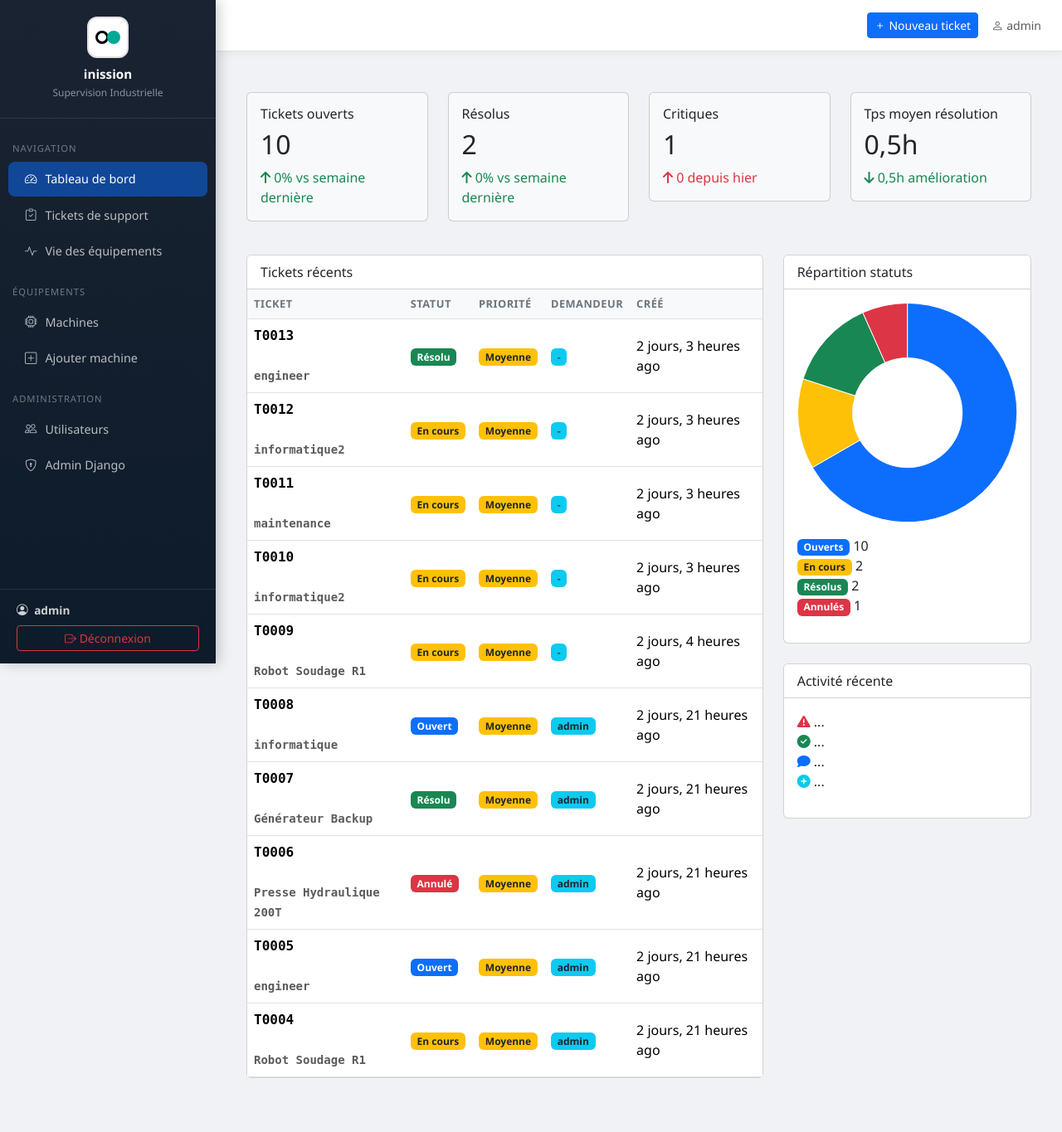
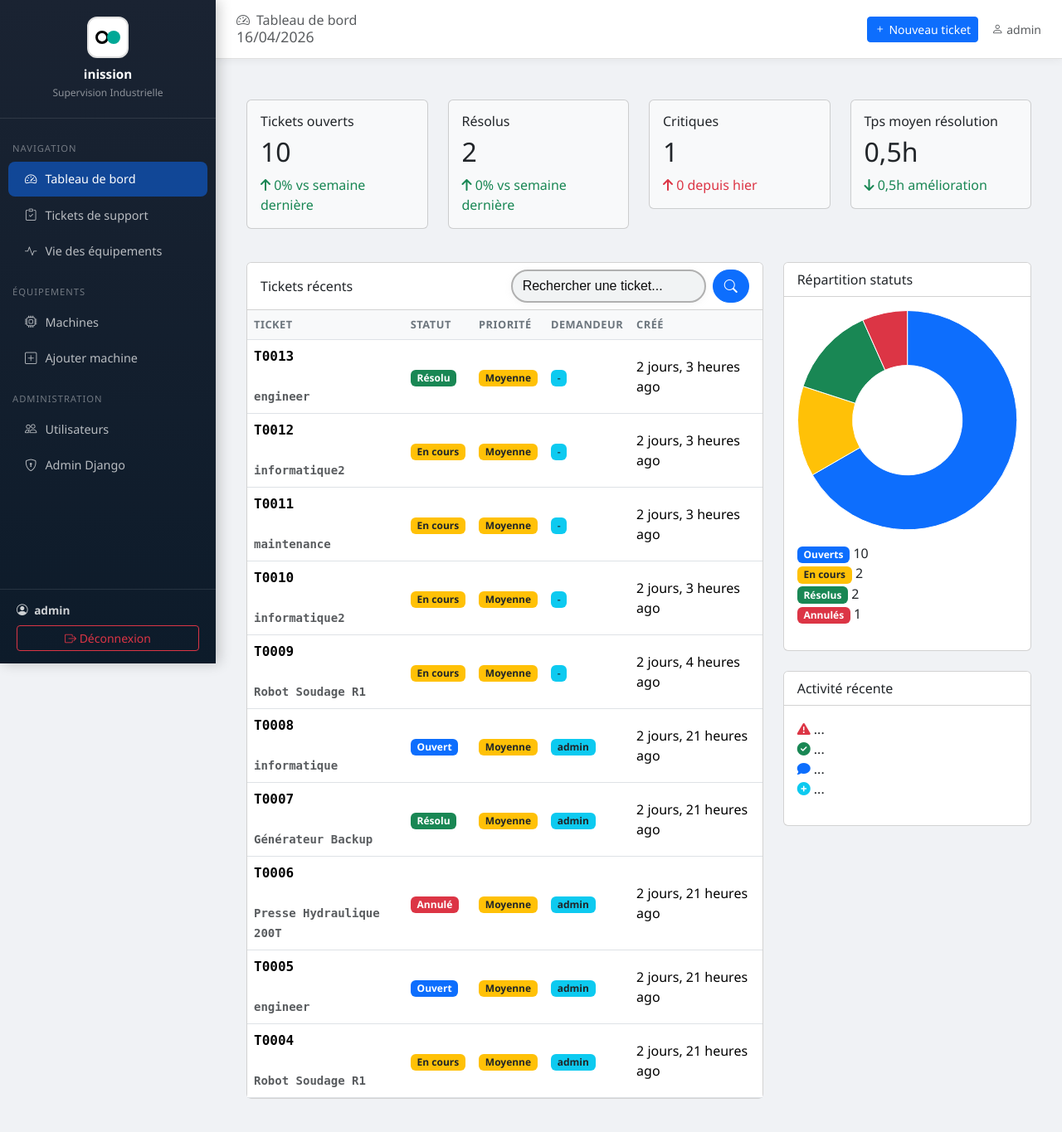
Before and after one commit to ranim26/scmi_1.1, a Django app: page /dashboard/ in a window 1280 px wide. Shown: the top 1365 px of the page at 83% size. Before the commit the page ends 1300 px from the top, so only its background shows below. Run offline with Django 4.2, Linux system fonts and the light colour scheme; a user stored in the database is signed in; data comes from the database, SQL or seed files in the repository; some libraries are stand-ins or nearby versions; some web fonts are replaced.

Commit message:
bare de recherche

```diff
--- a/ticketing_system/tickets/templates/tickets/base.html
+++ b/ticketing_system/tickets/templates/tickets/base.html
@@ -4,7 +4,7 @@
 <head>
     <meta charset="UTF-8">
     <meta name="viewport" content="width=device-width, initial-scale=1.0">
-    <title>{% block title %}Inmission{% endblock %}</title>
+    <title>{% block title %}Inission{% endblock %}</title>
     <link href="https://cdnjs.cloudflare.com/ajax/libs/bootstrap/5.3.2/css/bootstrap.min.css" rel="stylesheet">
     <link href="https://cdnjs.cloudflare.com/ajax/libs/bootstrap-icons/1.11.3/font/bootstrap-icons.min.css" rel="stylesheet">
     <style>
--- a/ticketing_system/tickets/templates/tickets/dashboard.html
+++ b/ticketing_system/tickets/templates/tickets/dashboard.html
@@ -1,7 +1,13 @@
 {% extends 'tickets/base.html' %}
 {% load static %}
+{% block page_title %}
+  <i class="bi bi-speedometer2 me-2"></i>Tableau de bord
+  <div class="text-muted" style="font-size: 1.1rem;">{% now "d/m/Y" %}</div>
+
+{% endblock %}
 
 {% block content %}
+
 {% if user.is_authenticated and not user.is_superuser and not user.is_staff and user.operatorprofile.role == 'operateur' %}
   <div class="mb-3 text-end">
     <a href="{% url 'choisir_machines' %}" class="btn btn-outline-primary">
@@ -51,7 +57,39 @@
   <div class="row">
     <div class="col-md-8">
       <div class="card mb-4">
-        <div class="card-header bg-white">Tickets récents</div>
+        <div class="card-header bg-white d-flex justify-content-between align-items-center">
+          <span>Tickets récents</span>
+          <form method="get" class="d-flex" style="max-width: 350px;">
+            <input type="text" name="search" class="form-control me-2" placeholder="Rechercher une ticket..." value="{{ request.GET.search|default:'' }}" style="border-radius: 2rem; background: #f1f3f4; color: #111; border: 2px solid #b0b0b0; font-weight: 500; font-family: 'Clair', Arial, sans-serif; box-shadow: 0 2px 8px rgba(176, 176, 176, 0.12);">
+            <style>
+              @font-face {
+                font-family: 'Clair';
+                src: local('Clair'), url('/static/fonts/Clair.woff2') format('woff2');
+                font-weight: normal;
+                font-style: normal;
+              }
+              input[name='search']::placeholder {
+                color: #212020 !important;
+                opacity: 1;
+                font-family: 'Clair', Arial, sans-serif;
+              }
+              input[name='search'] {
+                font-family: 'Clair', Arial, sans-serif;
+                background: #f1f3f4;
+                color: #111;
+              }
+            </style>
+            <style>
+              input[name='search']::placeholder {
+                color: #0e0e0e !important;
+                opacity: 1;
+              }
+            </style>
+            <button type="submit" class="btn btn-primary" style="border-radius: 2rem; min-width: 44px;">
+              <i class="bi bi-search"></i>
+            </button>
+          </form>
+        </div>
         <div class="card-body p-0">
           <table class="table mb-0">
             <thead>
--- a/ticketing_system/tickets/views.py
+++ b/ticketing_system/tickets/views.py
@@ -164,7 +164,15 @@ def dashboard(request):
     tickets_validees = ticket_base_qs.filter(statut='validee').count()
     tickets_annulees = ticket_base_qs.filter(statut='annulee').count()
 
-    tickets_recents = ticket_base_qs.select_related('machine').order_by('-date_creation')[:10]
+    search_query = request.GET.get('search', '').strip()
+    tickets_recents_qs = ticket_base_qs.select_related('machine').order_by('-date_creation')
+    if search_query:
+        tickets_recents_qs = tickets_recents_qs.filter(
+            Q(numero_ticket__icontains=search_query) |
+            Q(titre__icontains=search_query) |
+            Q(machine__nom__icontains=search_query)
+        )
+    tickets_recents = tickets_recents_qs[:10]
 
     stats_machines = machine_base_qs.filter(actif=True).annotate(
         nb_tickets=Count('ticketsupport'),
```
Lines whose indentation alone changed are shown as unchanged.
